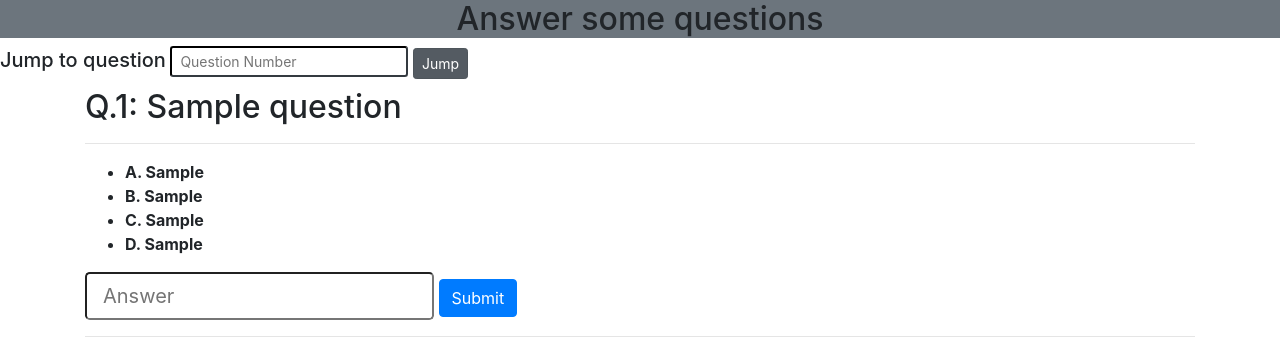
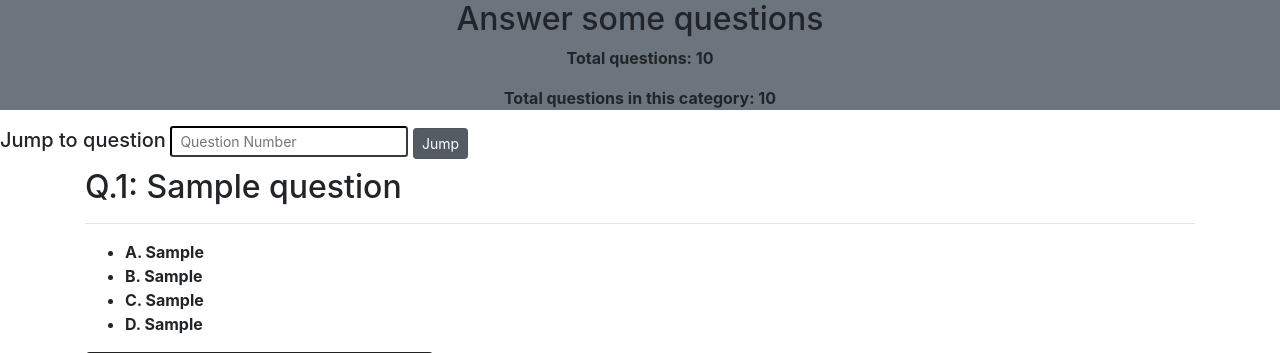
Before and after one commit to suresh466/mcguru, a Django app: page /answer/uncategorized/ in a window 1280 px wide. Shown: the part 72-425 px from the top of the page. Run offline with Django 3.2, Linux system fonts and the light colour scheme; tables that the repository leaves empty hold one stand-in row (values such as "Sample post"); some libraries are stand-ins or nearby versions; some web fonts are replaced.

Commit message:
display total_questions of a particular category display total_questions_total

```diff
--- a/answers/templates/answers/answer.html
+++ b/answers/templates/answers/answer.html
@@ -14,6 +14,9 @@
 
       <div class="bg-secondary text-center">
         <h2>Answer some questions</h2>
+
+	<p><b>Total questions: {{total_questions_total}}</b></p>
+	<p><b>Total questions in this category: {{total_questions}}</b></p>
       </div>
 
       <div class="">
--- a/answers/views.py
+++ b/answers/views.py
@@ -113,7 +113,8 @@ def answer(request):
             request.session["last_answered_" + category] = question.question_num
         return redirect("answers:" + category)
     total_questions = getattr(info, "total_questions_"+category)
+    total_questions_total = info.total_questions
 
-    context = {"title": "answer", "question": question, "total_questions": total_questions}
+    context = {"title": "answer", "question": question, "total_questions": total_questions, "total_questions_total": total_questions_total}
 
     return render(request, template, context)
```
